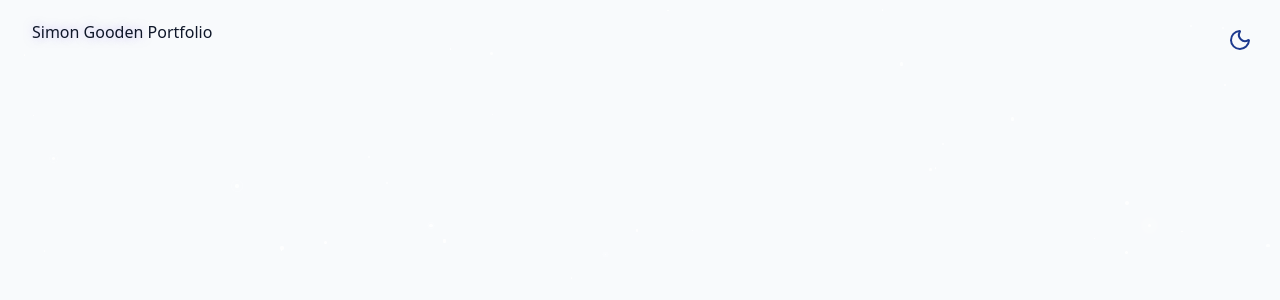
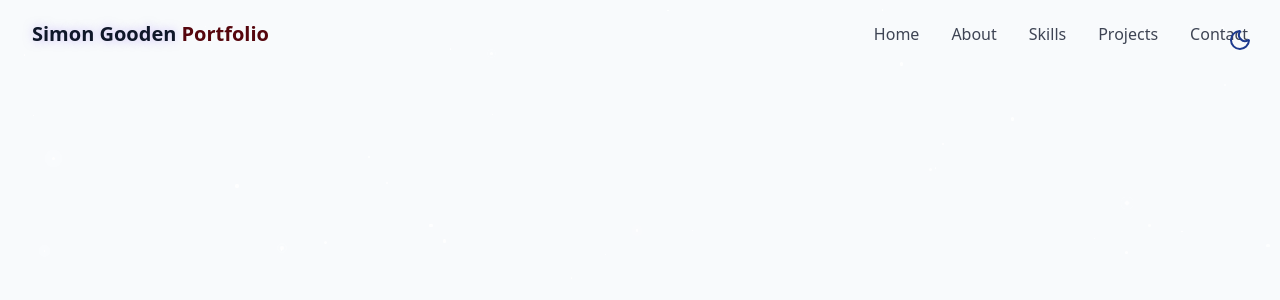
Before and after one commit to simondgooden/portfolio, a React (Vite) app: page / in a window 1280 px wide. Shown: the top 300 px of the page. Built offline with nearby package versions, Linux system fonts and the light colour scheme.

Commit message:
navbar and responsive mobile menu addded

```diff
--- a/src/components/Navbar.jsx
+++ b/src/components/Navbar.jsx
@@ -1,8 +1,8 @@
 import { cn } from "@/lib/utils";
 import { useState, useEffect } from "react";
+import { X, Menu } from "lucide-react";
 
-
-const navitems = [
+const navItems = [
   { name: "Home", href: "#hero" },
   { name: "About", href: "#about" },
   { name: "Skills", href: "#skills" },
@@ -12,6 +12,7 @@
 
 export const Navbar = () => {
   const [isScrolled, setIsScrolled] = useState(false);
+  const [isMenuOpen, setIsMenuOpen] = useState(false);
 
   useEffect(() => {
     const handleScroll = () => {
@@ -29,11 +30,61 @@
       )}
     >
       <div className="container flex items-center justify-between">
-        <a>
-          <span>
-            <span className="text-glow"> Simon Gooden </span> Portfolio
+        <a
+          className="text-xl font-bold text-primary flex items-center"
+          href="#hero"
+        >
+          <span className="relative z-10">
+            <span className="text-glow text-foreground"> Simon Gooden </span>{" "}
+            Portfolio
           </span>
         </a>
+        {/*Desktop*/}
+        <div className="hidden md:flex space-x-8">
+          {navItems.map((item, key) => (
+            <a
+              key={key}
+              href={item.href}
+              className="text-foreground/80 hover:text-primary transition-colors duration-300"
+            >
+              {item.name}
+            </a>
+          ))}
+        </div>
+
+        {/*Mobile*/}
+
+        <button
+          onClick={() => setIsMenuOpen((prev) => !prev)}
+          className="md:hidden p-2 text-foreground z-50"
+          aria-label={isMenuOpen ? "Close Menu" : "Open Menu"}
+        >
+          {" "}
+          {isMenuOpen ? <X size={24} /> : <Menu size={24} />}{" "}
+        </button>
+
+        <div
+          className={cn(
+            "fixed inset-0 bg-background/95 backdrop-blur-md z-40 flex flex-col items-center justify-center",
+            "transition-all duration-300 md:hidden",
+            isMenuOpen
+              ? "opacity-100 pointer-events-auto"
+              : "opacity-0 pointer-events-none"
+          )}
+        >
+          <div className="flex flex-col space-y-8 text-xl">
+            {navItems.map((item, key) => (
+              <a
+                key={key}
+                href={item.href}
+                className="text-foreground/80 hover:text-primary transition-colors duration-300"
+                onClick={() => setIsMenuOpen(false)}
+              >
+                {item.name}
+              </a>
+            ))}
+          </div>
+        </div>
       </div>
     </nav>
   );
--- a/src/index.css
+++ b/src/index.css
@@ -17,6 +17,7 @@
   --animate-fade-in-delay-2: fade-in 0.7s ease-out 0.4s forwards;
   --animate-fade-in-delay-3: fade-in 0.7s ease-out 0.6s forwards;
   --animate-fade-in-delay-4: fade-in 0.7s ease-out 0.8s forwards;
+  --animate-meteor: meteor 5s linear infinite;
 
   @keyframes float {
     0%,
@@ -56,7 +57,7 @@
 
     --card: 0 0% 100%;
 
-    --primary: 250 47% 60%;
+    --primary: 355 87% 18%;
     --primary-foreground: 210 40% 98%;
 
     --border: 214 32% 91%;
@@ -68,7 +69,7 @@
 
     --card: 222 47% 8%;
 
-    --primary: 250 65% 65%;
+    --primary: 46 100% 72%;
     --primary-foreground: 213 31% 91%;
 
     --border: 217 33% 20%;
--- a/src/pages/Home.jsx
+++ b/src/pages/Home.jsx
@@ -10,6 +10,8 @@
             <StarBackground />
 
             <Navbar />
+
+
         </div>
     );
 };
```
